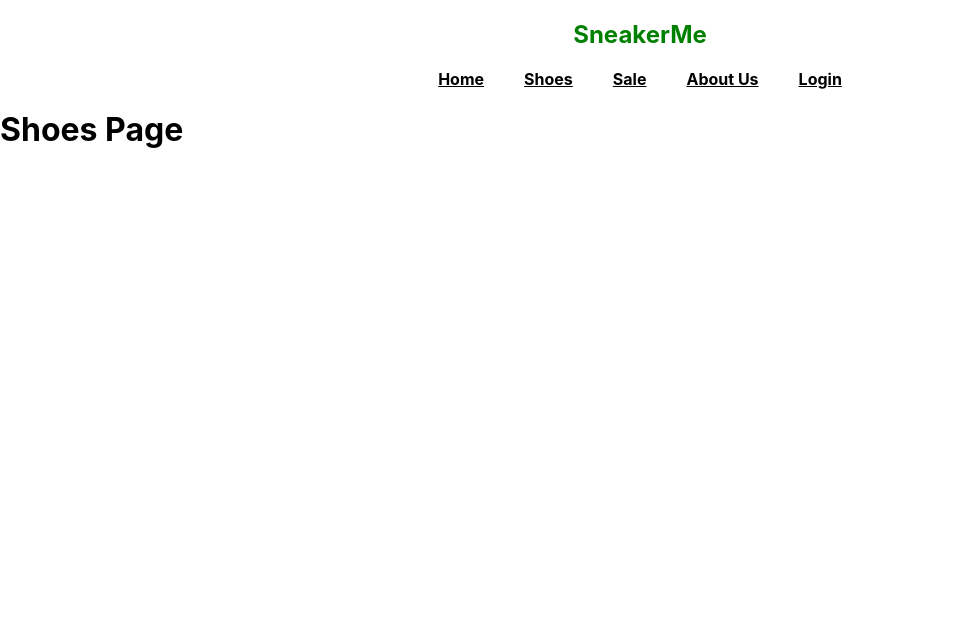
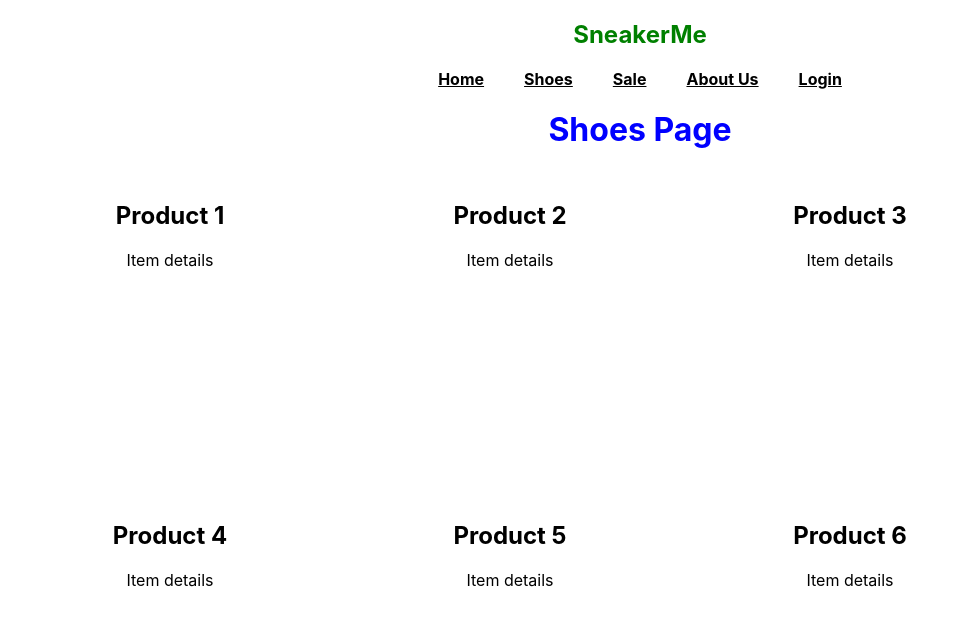
Before and after one commit to nomarolivas/SneakerMe, a React (Create React App) app in the folder application/: page /shoes in a window 1280 px wide. Shown: the top 626 px of the page, without its empty margins (0-968 px from the left). Built offline with nearby package versions, Linux system fonts and the light colour scheme.

Commit message:
Added shoe gird

```diff
--- a/application/src/App.css
+++ b/application/src/App.css
@@ -20,3 +20,29 @@
   color: blue;
 
 }
+.shoesName{
+  color: blue;
+}
+
+.shoesPage{
+  text-align: center;
+}
+.grid {
+  display: grid;
+  grid-template-columns: repeat(auto-fit, minmax(200px, 1fr));
+  grid-gap: 10px;
+}
+
+
+.column{
+  float:left;
+  width: 25%;
+  padding: 10px;
+  height: 300px;
+}
+
+.row:after {
+  content: "";
+  display: table;
+  clear: both;
+}
--- a/application/src/Shoes.js
+++ b/application/src/Shoes.js
@@ -1,7 +1,64 @@
 const Shoes = () => {
     return (
+        <div className="shoesPage">
 
-        <h1>Shoes Page</h1>
+            <h1 className="shoesName">Shoes Page</h1>
+
+            <div className="row">
+
+                <div className="column">
+                   <h2>Product 1</h2>
+                   <p>Item details</p>
+
+                </div>
+
+                <div className="column">
+                   <h2>Product 2</h2>
+                   <p>Item details</p>
+
+                </div>
+
+                <div className="column">
+                   <h2>Product 3</h2>
+                   <p>Item details</p>
+
+                </div>
+
+                <div className="column">
+                   <h2>Product 4</h2>
+                   <p>Item details</p>
+
+                </div>
+
+                <div className="column">
+                   <h2>Product 5</h2>
+                   <p>Item details</p>
+
+                </div>
+
+                <div className="column">
+                   <h2>Product 6</h2>
+                   <p>Item details</p>
+
+                </div>
+
+
+            </div>
+
+
+
+
+
+
+        </div>
+
+
+
+
+
+
+
+
 
 
     );
```
Also changed, not shown: application/src/App.js (+1 -14 lines), application/src/Navbar.js (+0 -16 lines).
